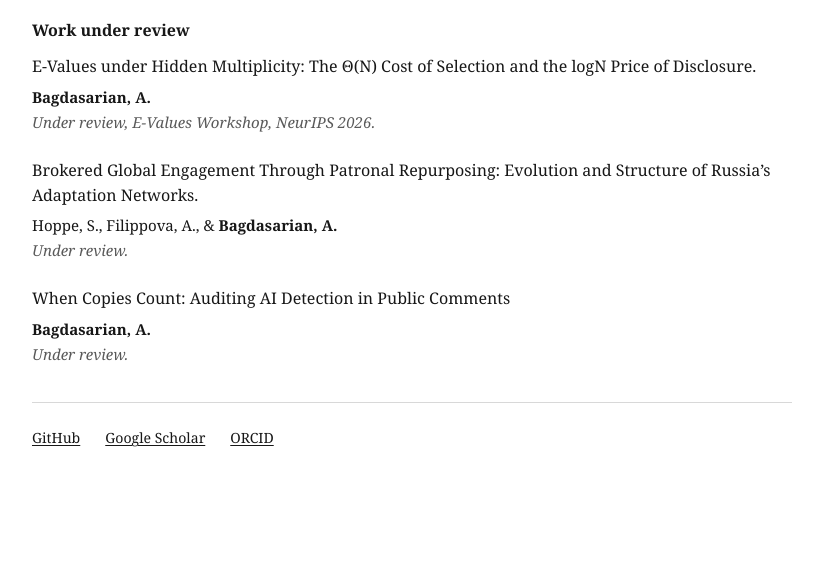
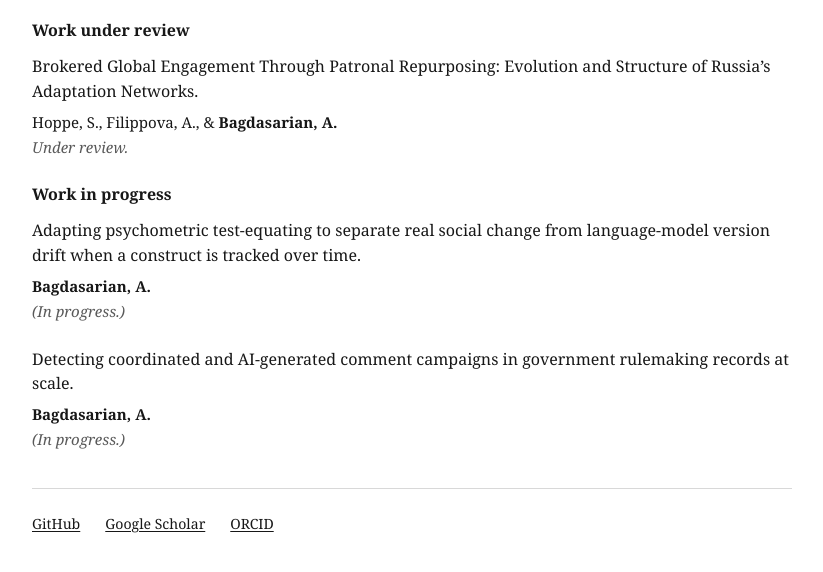
Before and after one commit to arambagdasarian/arambagdasarian.github.io, a Jekyll site: the page built from research/index.html, in a window 1280 px wide, cut to the strip 474-1049 px from the top of the page. Shown: the top 572 px of the strip, without its empty margins (228-1051 px from the left). Built offline with Jekyll 4.4.1, drawn with Linux system fonts in a browser that asks for light colours; before the commit the page ends 964 px from its top, so only the background shows below that.

Commit message:
Replace two research entries with in-progress project wording

```diff
--- a/_data/research.yml
+++ b/_data/research.yml
@@ -6,14 +6,12 @@
   visual:
     video: "/assets/video/cot-audit.mp4"
     poster: "/assets/images/cot-audit.webp"
-- title: "E-Values under Hidden Multiplicity: The Θ(N) Cost of Selection and the logN Price of Disclosure."
+- title: "Adapting psychometric test-equating to separate real social change from language-model version drift when a construct is tracked over time."
   authors: "Bagdasarian, A."
-  status: "under_review"
-  venue: "E-Values Workshop, NeurIPS"
-  year: 2026
+  status: "in_progress"
 - title: "Brokered Global Engagement Through Patronal Repurposing: Evolution and Structure of Russia’s Adaptation Networks."
   authors: "Hoppe, S., Filippova, A., & Bagdasarian, A."
   status: "under_review"
-- title: "When Copies Count: Auditing AI Detection in Public Comments"
+- title: "Detecting coordinated and AI-generated comment campaigns in government rulemaking records at scale."
   authors: "Bagdasarian, A."
-  status: "under_review"
+  status: "in_progress"
--- a/research/index.html
+++ b/research/index.html
@@ -5,7 +5,7 @@ research_visuals: true
 ---
 <section id="research" aria-labelledby="research-heading">
   <h1 id="research-heading">Research</h1>
-  {% assign workshop_papers = site.data.research | where_exp: "paper", "paper.status != 'under_review'" %}
+  {% assign workshop_papers = site.data.research | where_exp: "paper", "paper.status != 'under_review' and paper.status != 'in_progress'" %}
   {% if workshop_papers.size > 0 %}
   <h2 class="subheading">Workshop papers</h2>
   <ul class="research-list">
@@ -36,4 +36,19 @@ research_visuals: true
     {% endfor %}
   </ul>
   {% endif %}
+  {% assign in_progress_projects = site.data.research | where: "status", "in_progress" %}
+  {% if in_progress_projects.size > 0 %}
+  <h2 class="subheading">Work in progress</h2>
+  <ul class="research-list">
+    {% for paper in in_progress_projects %}
+    <li>
+      <h3>{{ paper.title | escape }}</h3>
+      {% if paper.authors %}
+      <p>{{ paper.authors | escape | replace: "Bagdasarian, A.", "<strong>Bagdasarian, A.</strong>" }}</p>
+      {% endif %}
+      <p class="research-venue">(In progress.)</p>
+    </li>
+    {% endfor %}
+  </ul>
+  {% endif %}
 </section>
```
Also changed, not shown: README.md.
